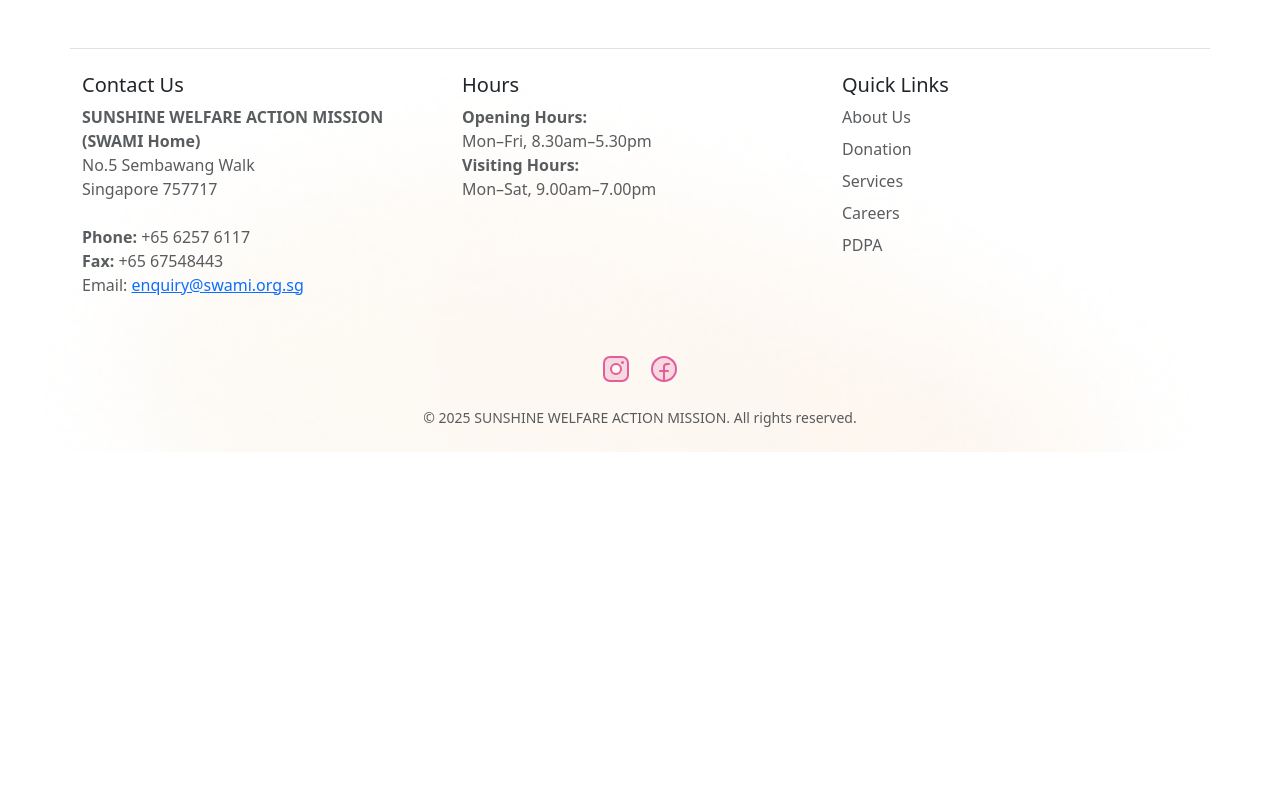
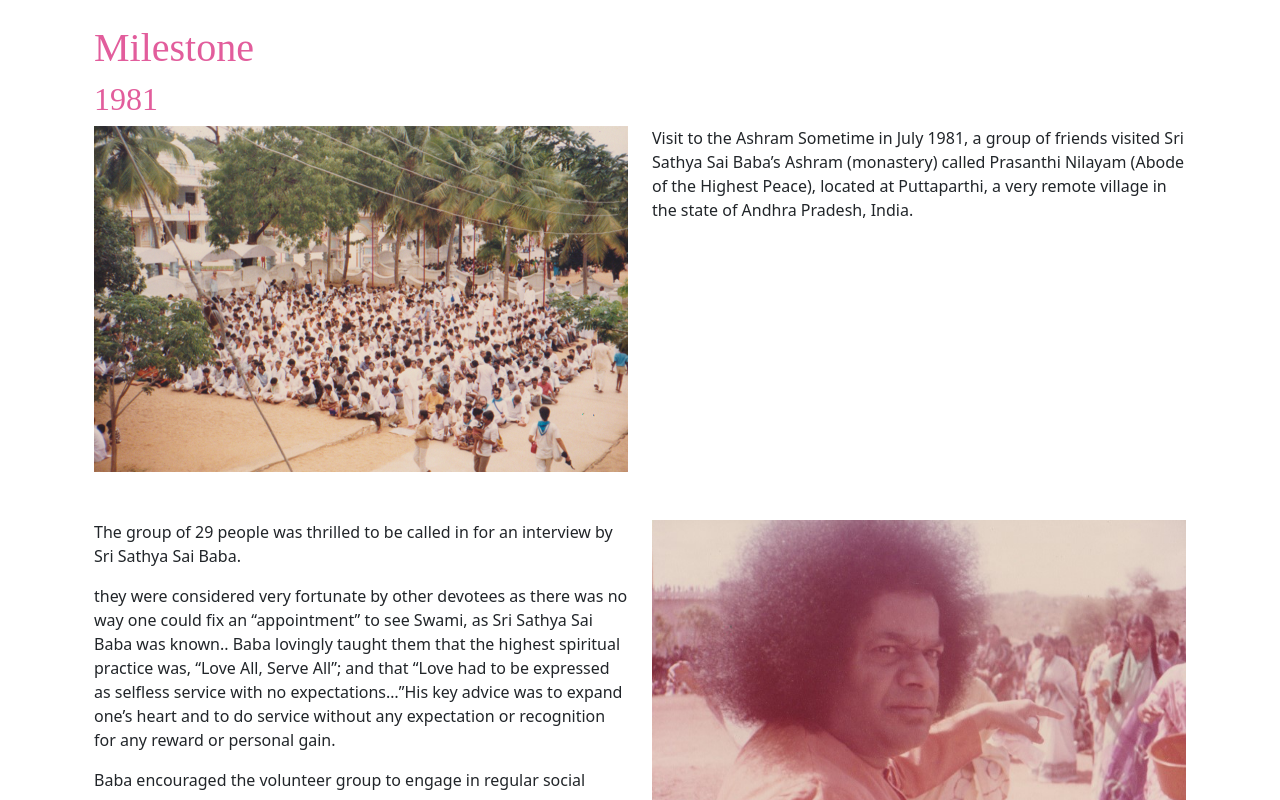
Before and after one commit to naoruki/SwamiHomev2, a React (Vite) app: page /about-us in a window 1280 px wide. Shown: the part 1040-1840 px from the top of the page. Before the commit the page ends 1516 px from the top, so only its background shows below. Built offline with nearby package versions, Linux system fonts and the light colour scheme.

Commit message:
add journery section, add images.

```diff
--- a/src/components/Footer.jsx
+++ b/src/components/Footer.jsx
@@ -3,7 +3,7 @@ import { InstagramLogoIcon, FacebookLogoIcon } from "@phosphor-icons/react";
 const Footer = () => {
   return (
     <div className="container">
-      <footer className="row py-4 my-4 border-top">
+      <footer className="row py-4 border-top">
         {/* Left Side: Contact Us */}
         <div className="col-md-4 mb-3">
           <h5 className="text-start">Contact Us</h5>
--- /dev/null
+++ b/src/components/JourneySection.jsx
@@ -0,0 +1,61 @@
+import { Container } from "react-bootstrap";
+import journey1 from "../assets/aboutus3.png";
+import journey2 from "../assets/aboutus2.png";
+const JourneySection = () => (
+  <Container>
+    {" "}
+    <div className="container">
+      <h1>Milestone</h1>
+      <h2>1981</h2>
+      <div className="row">
+        <div className="col-12 col-md-6">
+          <img
+            src={journey1}
+            className="img-fluid"
+            alt="Landing Image"
+            width="700"
+            height="500"
+            loading="lazy"
+          />
+        </div>
+        <div className="col-12 col-md-6">
+          Visit to the Ashram Sometime in July 1981, a group of friends visited
+          Sri Sathya Sai Baba’s Ashram (monastery) called Prasanthi Nilayam
+          (Abode of the Highest Peace), located at Puttaparthi, a very remote
+          village in the state of Andhra Pradesh, India.
+        </div>
+      </div>
+      <div className="row mt-5 my-4">
+        <div className="col-12 col-md-6">
+          <p>
+            The group of 29 people was thrilled to be called in for an interview
+            by Sri Sathya Sai Baba.
+          </p>
+          <p>
+            they were considered very fortunate by other devotees as there was
+            no way one could fix an “appointment” to see Swami, as Sri Sathya
+            Sai Baba was known.. Baba lovingly taught them that the highest
+            spiritual practice was, “Love All, Serve All”; and that “Love had to
+            be expressed as selfless service with no expectations…”His key
+            advice was to expand one’s heart and to do service without any
+            expectation or recognition for any reward or personal gain.
+          </p>
+          <p>Baba encouraged the volunteer group to engage in regular social</p>
+          work.
+        </div>
+        <div className="col-12 col-md-6">
+          <img
+            src={journey2}
+            className="img-fluid"
+            alt="Landing Image"
+            width="700"
+            height="500"
+            loading="lazy"
+          />
+        </div>
+      </div>
+    </div>
+  </Container>
+);
+
+export default JourneySection;
--- a/src/pages/AboutUsPage.jsx
+++ b/src/pages/AboutUsPage.jsx
@@ -1,6 +1,7 @@
 import AboutUsHero from '../components/AboutUsHero';
 import AboutUsSection from '../components/AboutUsSection'
 import FiveCoreValueSection from '../components/FiveCoreValueSection';
+import OurJourney from '../components/JourneySection'
 
 const AboutUsPage = () => {
     return (
@@ -8,6 +9,7 @@ const AboutUsPage = () => {
             <AboutUsHero />
            <AboutUsSection/>
            <FiveCoreValueSection/>
+           <OurJourney/>
 
         </div>
     );
--- a/src/styles/AboutUs.css
+++ b/src/styles/AboutUs.css
@@ -33,7 +33,6 @@
   text-align: center;
 }
 
-
 .core-values-grid {
   display: flex;
   flex-wrap: wrap;
@@ -50,8 +49,6 @@
   border-radius: 8px;
   background-color: #fff;
 }
-
-
 
 @media (max-width: 820px) {
   .about-us-container {
```
Also changed, not shown: src/assets/aboutus2.png (added), src/assets/aboutus3.png (added).
